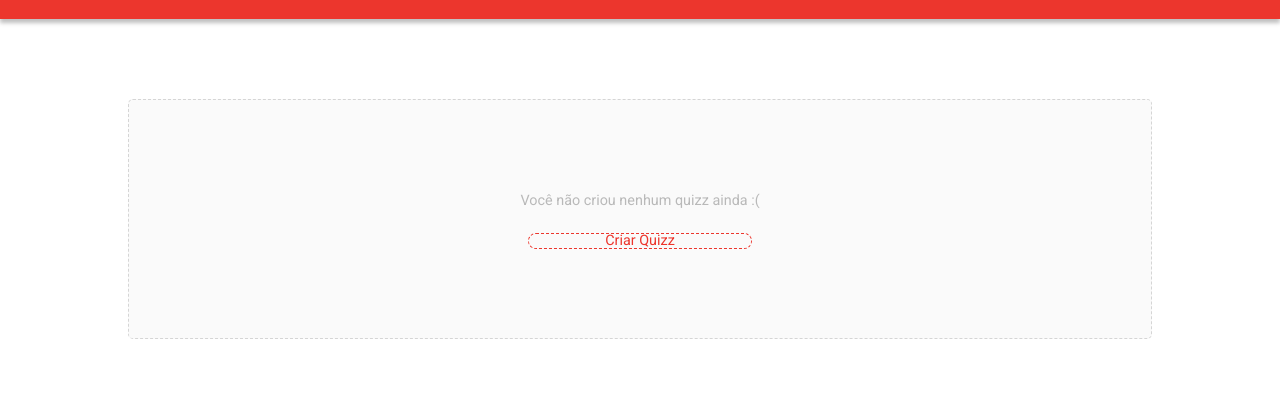
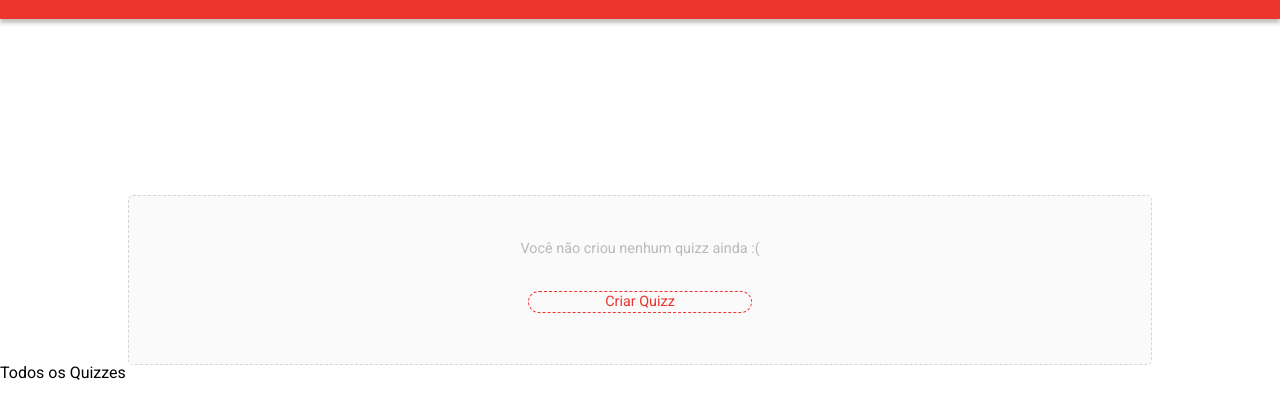
Before and after one commit to Paulo-Junio/projeto_06_BuzzQuizz, a plain HTML site: page index.html in a window 1280 px wide. Shown: the part 61-480 px from the top of the page. Drawn offline with Linux system fonts and the light colour scheme.

Commit message:
Update style.css

```diff
--- a/stylesheet/style.css
+++ b/stylesheet/style.css
@@ -1,79 +1,75 @@
 @import url("https://fonts.googleapis.com/css2?family=Roboto:ital,wght@0,100;0,300;0,400;0,500;0,700;1,400;1,500&display=swap");
 
-*{
-    font-family: 'Roboto', sans-serif;
+* {
+  font-family: "Roboto", sans-serif;
   box-sizing: border-box;
 }
 
 body {
-    width:100px;
-  display: flex;
-  flex-direction: column;
   font-family: "Roboto", sans-serif;
 }
 
-
-.header{
-    height:10%;
-    width:100%;
-    top:0;
-    left:0;
-    background: #EC362D;
+.header {
+  position: fixed;
+  height: 10%;
+  width: 100%;
+  top: 0;
+  left: 0;
+  background: #ec362d;
   position: absolute;
   box-shadow: 0px 4px 4px rgba(0, 0, 0, 0.25);
 }
 
-.logo{
+.logo {
   display: flex;
   justify-content: center;
   align-items: center;
   position: fixed;
   height: 10%;
-    width:100%;
+  width: 100%;
   font-size: 32px;
-    font-family: 'Roboto';
+  font-family: "Roboto";
   font-style: normal;
   font-weight: 700;
-    color: #FFFFFF;
+  color: #ffffff;
 }
 
-.main{
+.main {
   display: flex;
-
+  flex-direction: column;
 }
 
-.quizzes-user{
-    position: absolute;
+.quizzes-user {
   width: 80%;
   min-height: 30%;
-    top:20%;
-    left:10%;
-    background: #FAFAFA;
-    border: 1px dashed #D5D5D5;
+  margin-top: 20%;
+  margin-left: 10%;
+  background: #fafafa;
+  border: 1px dashed #d5d5d5;
   border-radius: 5px;
   display: flex;
   flex-direction: column;
   justify-content: center;
   align-items: center;
-
 }
 
-.naoCriou{
-    width:27%;
+.naoCriou {
+  width: 27%;
   text-align: center;
   font-style: normal;
   font-weight: 400;
   font-size: 90%;
   line-height: 23px;
-    color: #B9B9B9;
-    padding-bottom:2%;
+  color: #b9b9b9;
+  padding-bottom: 3%;
+  padding-top: 4%;
 }
 
-.btn-criar{
-    width:22%;
+.btn-criar {
+  width: 22%;
   height: 20%;
-    background: #FAFAFA;
-    border: 1px dashed #EC362D;
+  background: #fafafa;
+  border: 1px dashed #ec362d;
   border-radius: 50px;
   display: flex;
   justify-content: center;
@@ -81,10 +77,10 @@ body {
   font-style: normal;
   font-weight: 400;
   font-size: 90%;
-    color: #EC362D;
-    top:10px;
+  color: #ec362d;
+  margin-bottom: 5%;
+  padding: 3px;
 }
 
-.quizzes-site{
-
+.quizzes-site {
 }
```
Lines whose indentation alone changed are shown as unchanged.
